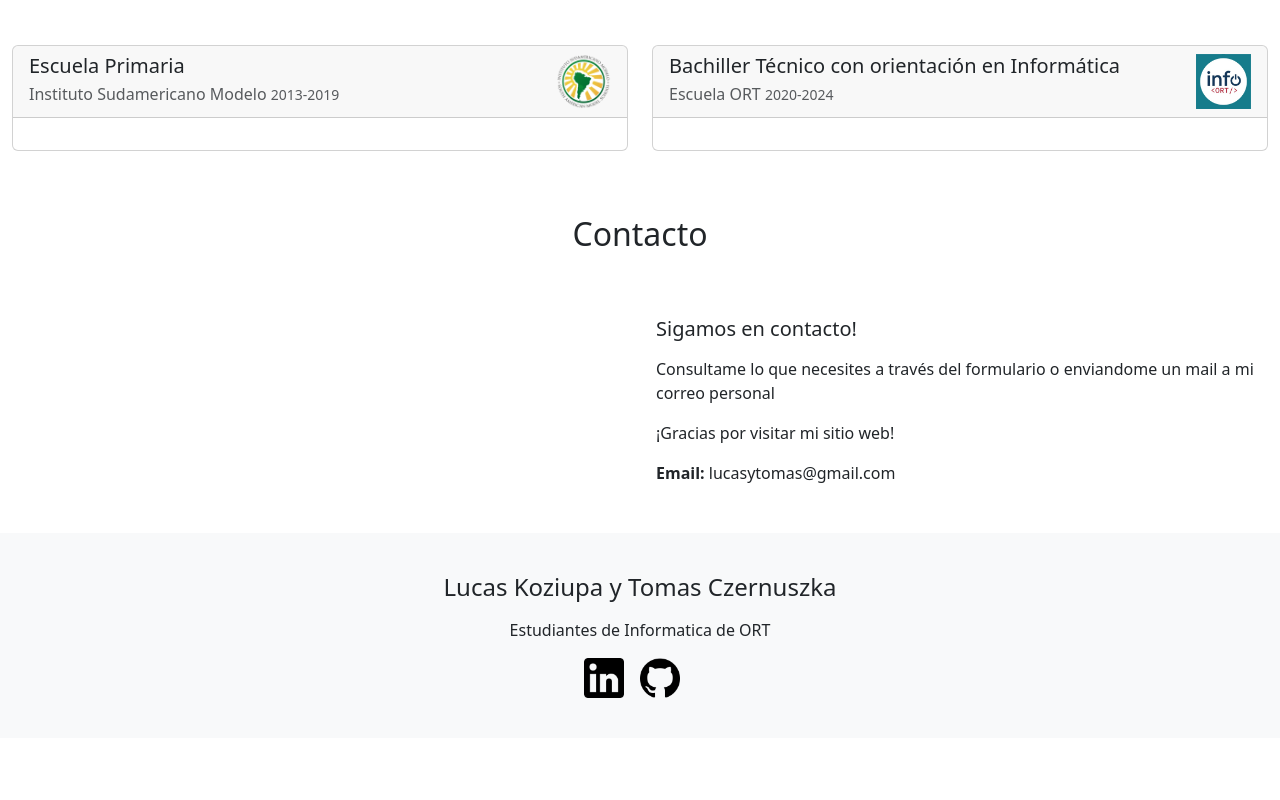
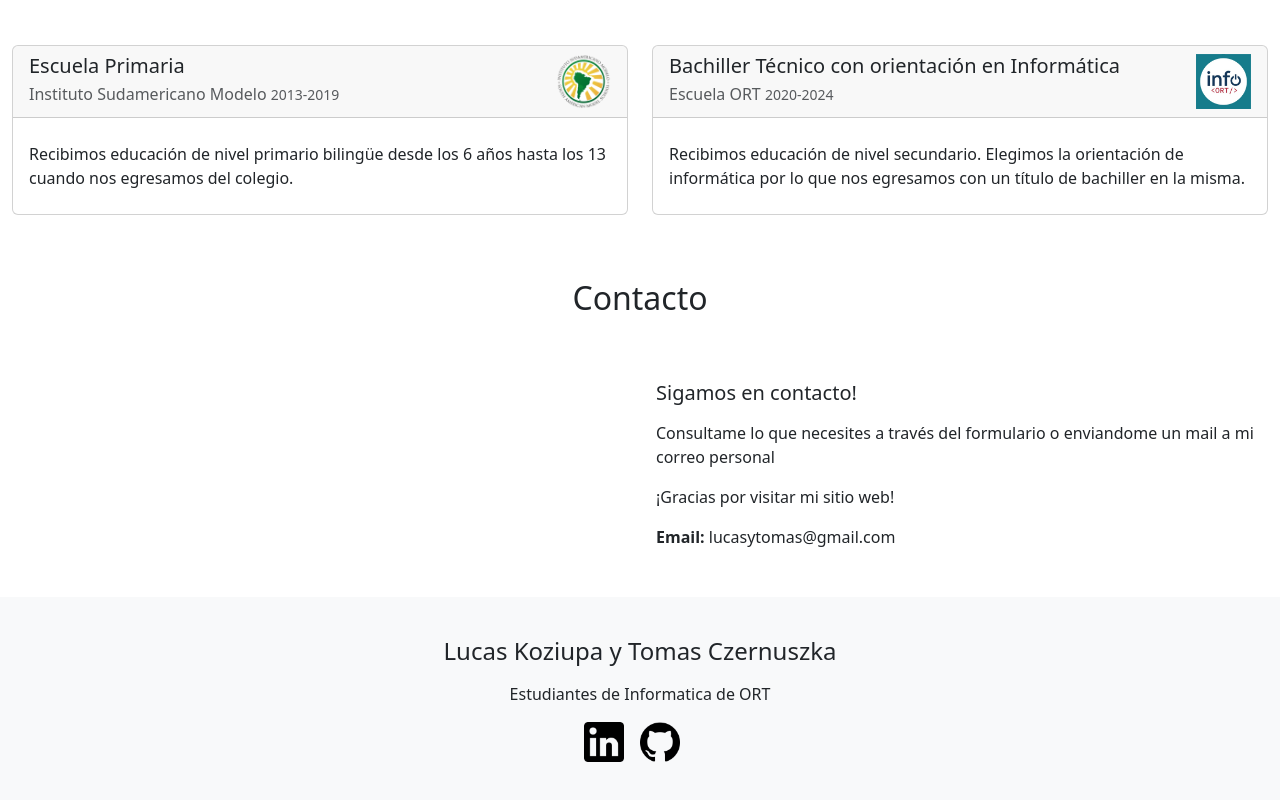
Before and after one commit to lkoziupa06/TP_Portfolio_Czernuszka_Koziupa, a React (Create React App) app: page / in a window 1280 px wide. Shown: the part 1927-2727 px from the top of the page. Before the commit the page ends 2665 px from the top, so only its background shows below. Built offline with nearby package versions, Linux system fonts and the light colour scheme.

Commit message:
texto educacion

```diff
--- a/src/views/Educacion/index.jsx
+++ b/src/views/Educacion/index.jsx
@@ -11,10 +11,10 @@ const Educacion = () =>{
                 </div>
                 <div class="row">
                     <div class="col-md-6">
-                        <Card titulo = "Escuela Primaria" locacion = "Instituto Sudamericano Modelo" duracion = "2013-2019" imagen = {imgSUDA} texto = ""/>
+                        <Card titulo = "Escuela Primaria" locacion = "Instituto Sudamericano Modelo" duracion = "2013-2019" imagen = {imgSUDA} texto = "Recibimos educación de nivel primario bilingüe desde los 6 años hasta los 13 cuando nos egresamos del colegio."/>
                     </div>
                     <div class="col-md-6">
-                        <Card titulo = "Bachiller Técnico con orientación en Informática" locacion = "Escuela ORT" duracion = "2020-2024" imagen = {imgORT} texto = ""/>
+                        <Card titulo = "Bachiller Técnico con orientación en Informática" locacion = "Escuela ORT" duracion = "2020-2024" imagen = {imgORT} texto = "Recibimos educación de nivel secundario. Elegimos la orientación de informática por lo que nos egresamos con un título de bachiller en la misma."/>
                     </div>
                 </div>
             </div>
```
